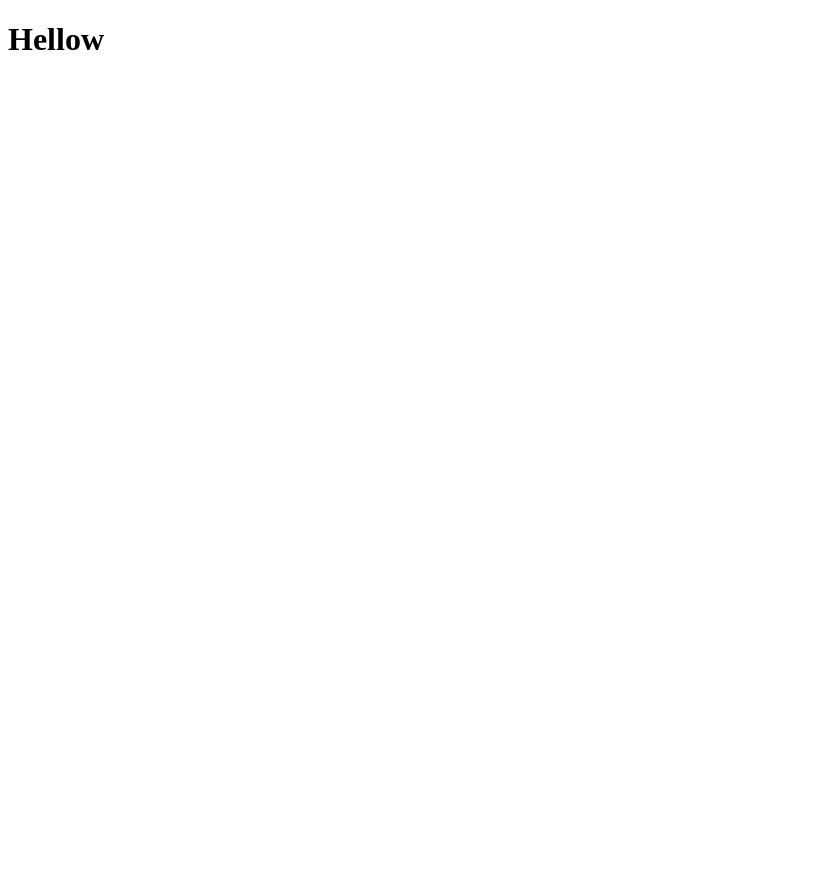
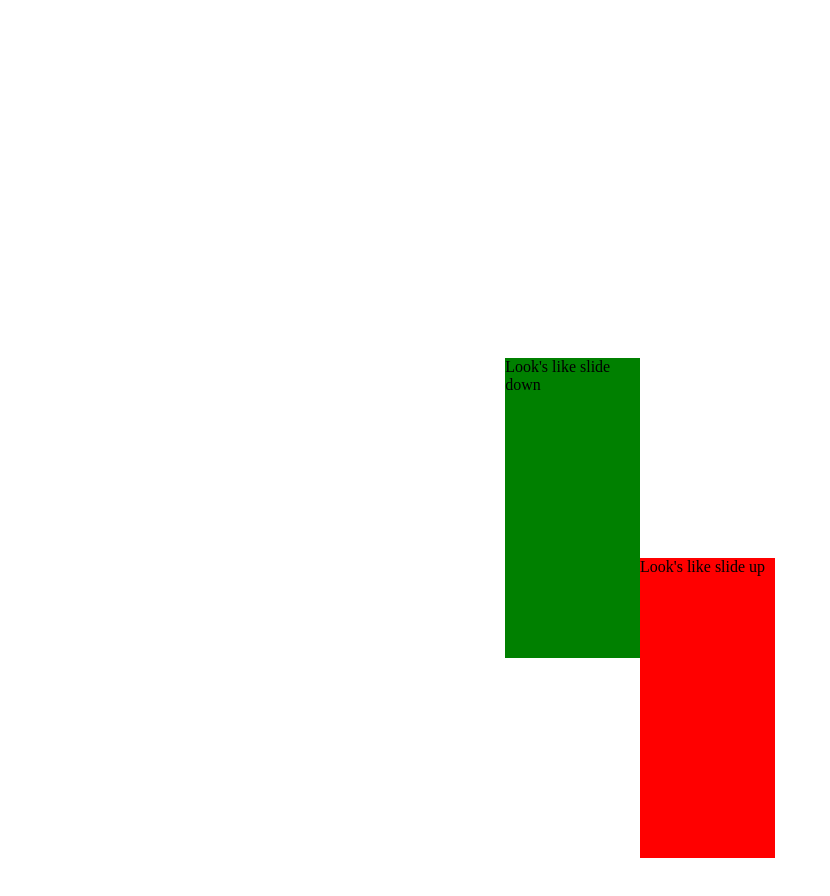
Before and after one commit to Wijayaac/starter-parcel-project-html, a website built with Parcel: page src/index.html in a window 1280 px wide. Shown: the whole page, without its empty margins (0-830 px from the left). Before the commit the page ends 800 px from the top, so only its background shows below. Built offline with nearby package versions, Linux system fonts and the light colour scheme.

Commit message:
Create : slided to each direction parallax

```diff
--- a/package.json
+++ b/package.json
@@ -13,5 +13,8 @@
   "devDependencies": {
     "@parcel/transformer-sass": "2.6.0",
     "parcel": "^2.6.0"
+  },
+  "dependencies": {
+    "rellax": "^1.12.1"
   }
 }
--- a/src/app/main.ts
+++ b/src/app/main.ts
@@ -1 +1,3 @@
-console.log("tess");
+import Rellax from "rellax";
+
+var rellax = new Rellax(".rellax");
--- a/src/index.html
+++ b/src/index.html
@@ -10,8 +10,17 @@
 </head>
 
 <body>
+    <div class="parallax">
+        <div class="parallax__wrapper">
+            <div class="rellax parallax__box parallax__box--1" data-rellax-speed="-4">
+                Look's like slide down
+            </div>
 
-    <h1>Hellow</h1>
+            <div class="rellax parallax__box parallax__box--2" data-rellax-speed="7">
+                Look's like slide up
+            </div>
+        </div>
+    </div>
     <script src="app/main.ts" type="module"></script>
 </body>
 
--- a/src/scss/main.scss
+++ b/src/scss/main.scss
@@ -0,0 +1,26 @@
+.parallax {
+  display: flex;
+  justify-content: center;
+  align-items: center;
+  height: 150vh;
+  width: 100%;
+  margin: 0 auto;
+  &__wrapper {
+    display: flex;
+    max-width: 900px;
+    margin: 0 auto;
+  }
+  &__box {
+    width: 100%;
+    height: 100%;
+    &--1 {
+      background-color: green;
+      height: 300px;
+    }
+    &--2 {
+      background-color: red;
+      margin-top: 200px;
+      height: 300px;
+    }
+  }
+}
```
